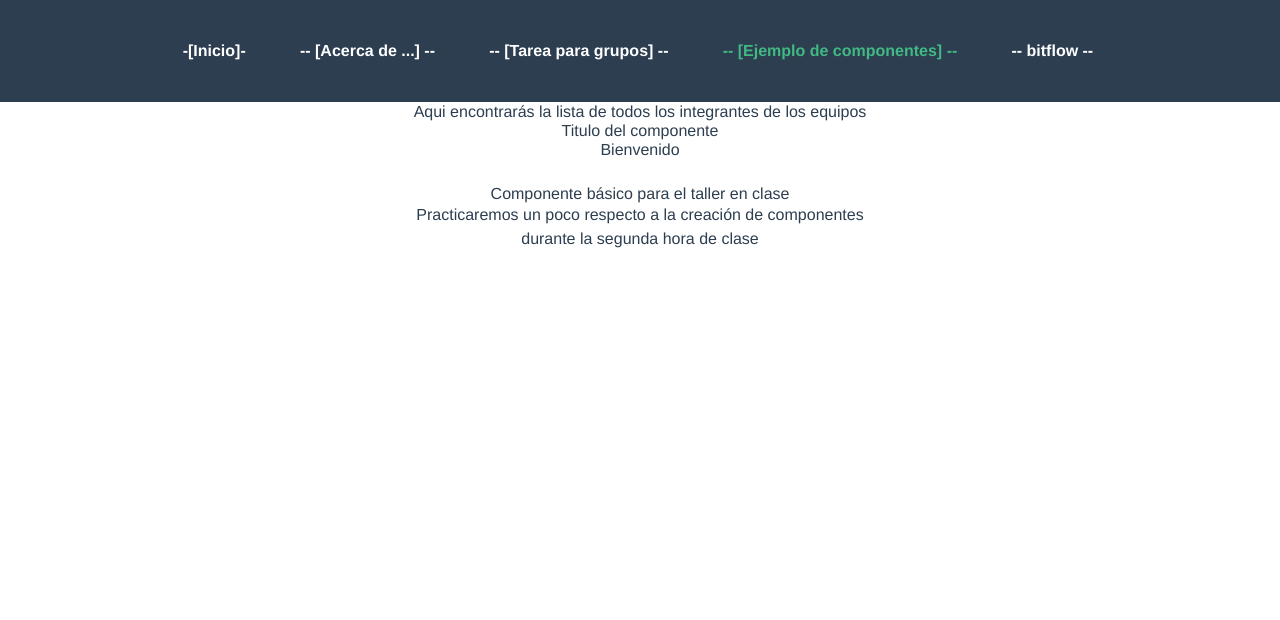
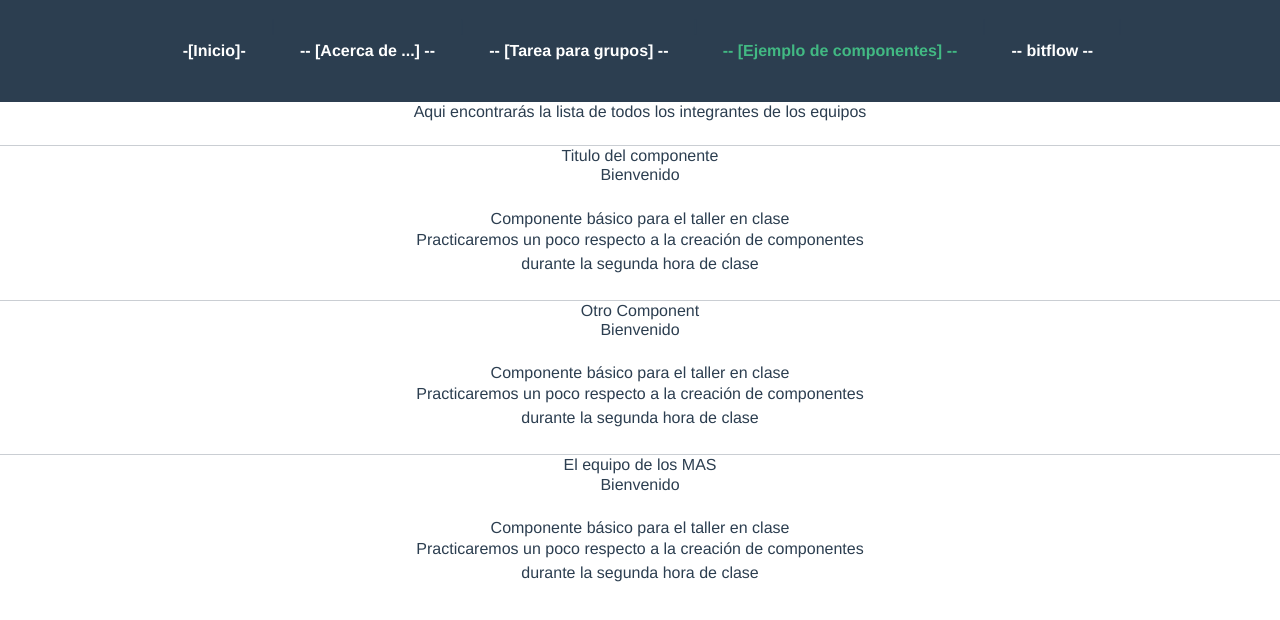
Before and after one commit to amartinezh/prosperCityVue, a Vue app: page /componente_ejemplo in a window 1280 px wide. Shown: the top 620 px of the page. Built offline with nearby package versions, Linux system fonts and the light colour scheme.

Commit message:
Un cambio

```diff
--- a/src/components/Componente_ejemplo.vue
+++ b/src/components/Componente_ejemplo.vue
@@ -1,5 +1,7 @@
 <template>
   <div class="hello">
+    <br />
+    <hr />
     <h1>{{ titulo }}</h1>
     <h1>{{ msg }}</h1>
     <br/>
--- a/src/views/ComponenteEjemplo.vue
+++ b/src/views/ComponenteEjemplo.vue
@@ -2,6 +2,8 @@
   <div class="home">
     <h1>Aqui encontrarás la lista de todos los integrantes de los equipos</h1>
     <ComponenteEjemploComponent titulo="Titulo del componente" msg="Bienvenido"/>
+    <ComponenteEjemploComponent titulo="Otro Component" msg="Bienvenido"/>
+    <ComponenteEjemploComponent titulo="El equipo de los MAS" msg="Bienvenido"/>
   </div>
 </template>
 
```
